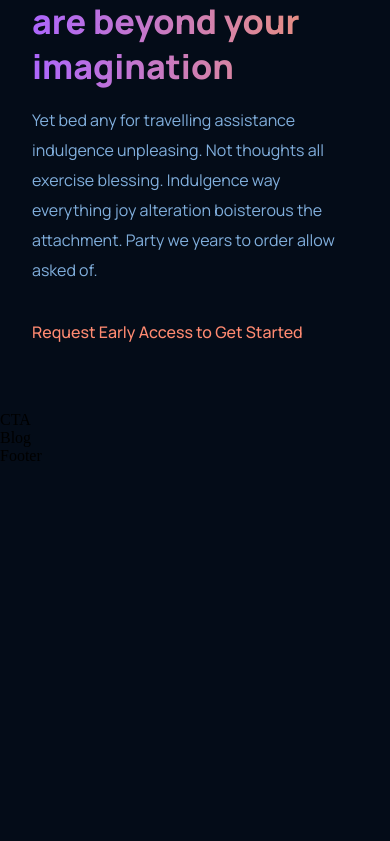
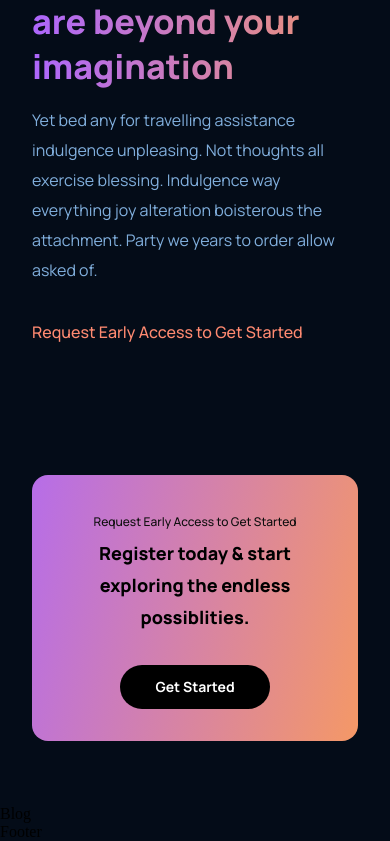
Before and after one commit to MustafaBasar471/React_GPT3, a React (Create React App) app: page / in a window 390 px wide. Shown: the part 3921-4762 px from the top of the page. Before the commit the page ends 4386 px from the top, so only its background shows below. Built offline with nearby package versions, Linux system fonts and the light colour scheme.

Commit message:
CTA complated

```diff
--- a/src/components/cta/cta.css
+++ b/src/components/cta/cta.css
@@ -0,0 +1,80 @@
+.gpt3__cta {
+    display: flex;
+    justify-content: space-between;
+    align-items: center;
+    flex-direction: row;
+
+    padding: 2rem;
+    margin: 4rem;
+
+    border-radius: 1rem;
+    background: var(--gradient-bar);
+}
+
+.gpt3__cta-content p {
+    font-family: var(--font-family);
+    font-weight: 500;
+    font-size: 12px;
+    line-height: 30px;
+    color: #0E0E0E;
+}
+
+.gpt3__cta-content h3 {
+    font-family: var(--font-family);
+    font-weight: 800;
+    font-size: 24px;
+    line-height: 45px;
+    color: #000000;
+}
+
+.gpt3__cta-btn {
+    display: flex;
+    justify-content: center;
+    align-items: center;
+    margin-left: 2rem;
+}
+
+.gpt3__cta-btn button {
+    background: #000000;
+    color: #FFFFFF;
+    border-radius: 40px;
+    font-family: var(--font-family);
+    font-weight: bold;
+    font-size: 18px;
+    line-height: 30px;
+    padding: 1rem;
+
+    border: none;
+    outline: none;
+    cursor: pointer;
+    min-width: 150px;
+}
+
+@media screen and (max-width: 650px) {
+    .gpt3__cta {
+        flex-direction: column;
+        text-align: center;
+    }
+
+    .gpt3__cta-btn {
+        margin: 2rem 0 0;
+    }
+}
+
+@media screen and (max-width: 550px) {
+    .gpt3__cta {
+        margin: 4rem 2rem;
+        text-align: center;
+    }
+
+    .gpt3__cta-content h3 {
+        font-size: 18px;
+        line-height: 32px;
+    }
+
+    .gpt3__cta-btn button {
+        font-size: 14px;
+        line-height: 28px;
+        padding: 0.5rem;
+    }
+}
--- a/src/components/cta/cta.jsx
+++ b/src/components/cta/cta.jsx
@@ -3,7 +3,15 @@ import './cta.css'
 
 const CTA = () => {
   return (
-    <div>CTA</div>
+    <div className='gpt3__cta'>
+      <div className='gpt3__cta-content'>
+        <p>Request Early Access to Get Started</p>
+        <h3>Register today & start exploring the endless possiblities.</h3>
+      </div>
+      <div className='gpt3__cta-btn'>
+        <button type='button'>Get Started</button>
+      </div>
+    </div>
   )
 }
 
```
